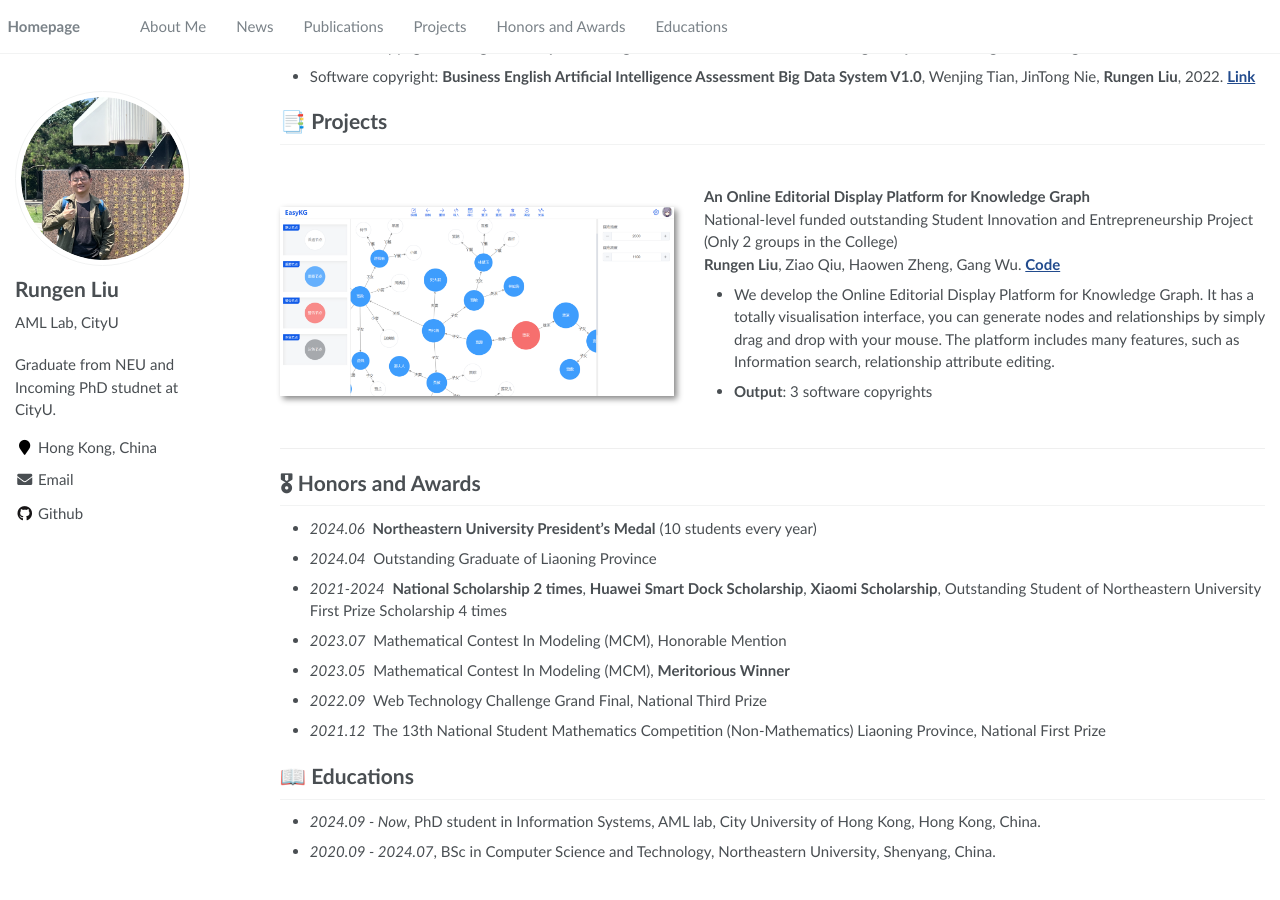
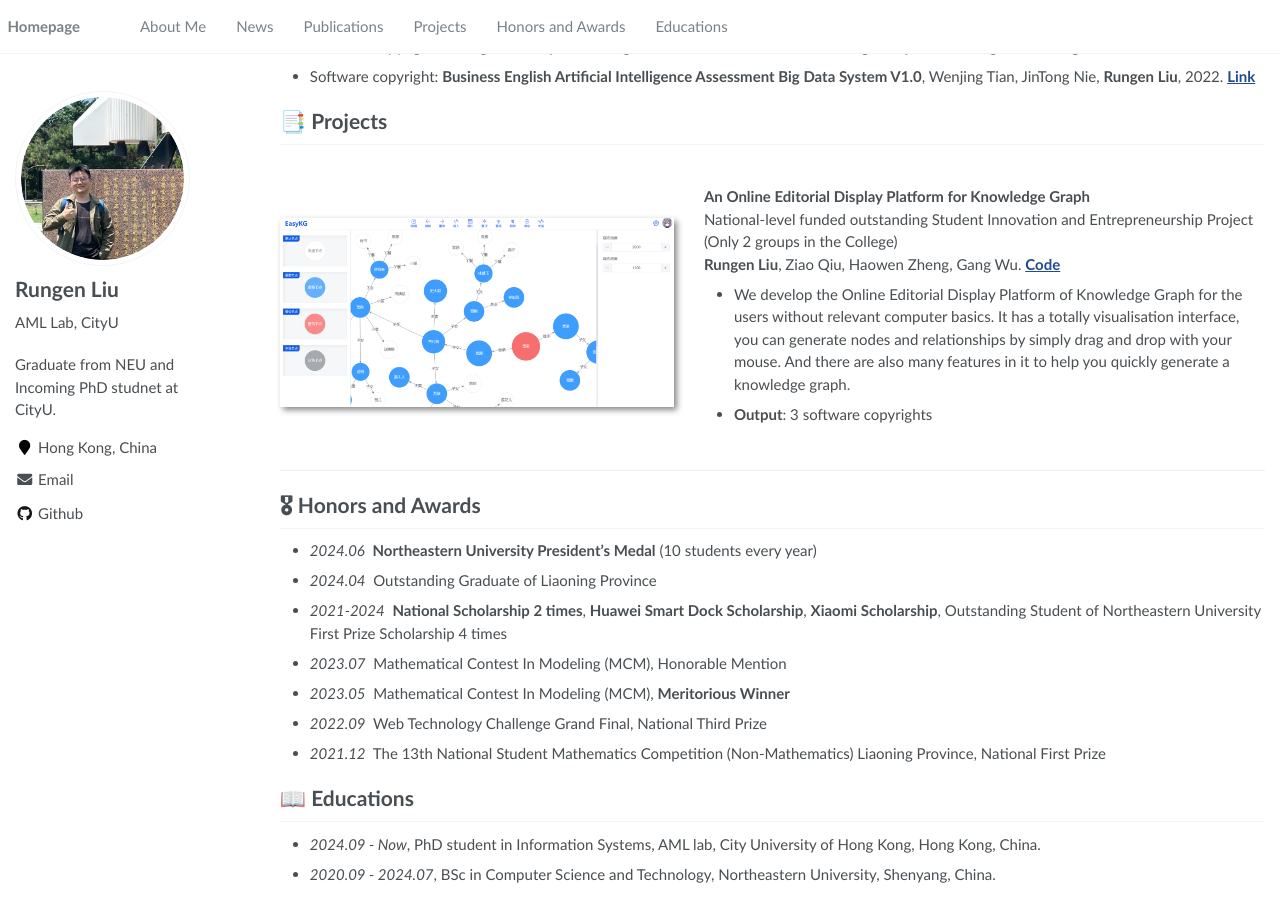
Before and after one commit to WaterWool/WaterWool.github.io, a Jekyll site: the page built from _pages/about.md, in a window 1280 px wide and 900 px high, scrolled down 516 px. Built offline with Jekyll 4.4.1, drawn with Linux system fonts in a browser that asks for light colours; before the commit the page ends 1394 px from its top, so only the background shows below that.

Commit message:
Update about.md

```diff
--- a/_pages/about.md
+++ b/_pages/about.md
@@ -47,7 +47,7 @@ My research interest includes neural machine translation and computer vision. I
 **An Online Editorial Display Platform for Knowledge Graph**<br/>
 National-level funded outstanding Student Innovation and Entrepreneurship Project (Only 2 groups in the College)<br/>
 **Rungen Liu**, Ziao Qiu, Haowen Zheng, Gang Wu. [**Code**](https://github.com/WaterWool/An-online-editorial-display-platform-for-knowledge-graphs)
-- We develop the Online Editorial Display Platform for Knowledge Graph. It has a totally visualisation interface, you can generate nodes and relationships by simply drag and drop with your mouse. The platform includes many features, such as Information search, relationship attribute editing.
+- We develop the Online Editorial Display Platform of Knowledge Graph for the users without relevant computer basics. It has a totally visualisation interface, you can generate nodes and relationships by simply drag and drop with your mouse. And there are also many features in it to help you quickly generate a knowledge graph.
 - **Output**:&nbsp;3 software copyrights
 
 <strong><span class='show_paper_citations' data='DhtAFkwAAAAJ:ALROH1vI_8AC'></span></strong>
```
